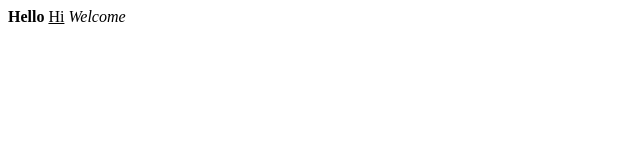
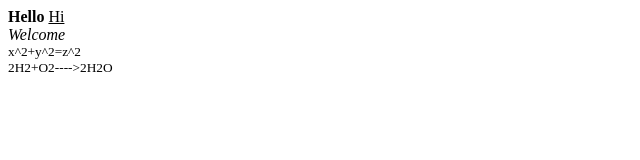
Before and after one commit to iamneo-production/fbbbceafaadaeccdffeecabfeedab, a website: page public/index.html in a window 1280 px wide. Shown: the whole page, without its empty margins (0-640 px from the left). Drawn offline with Linux system fonts and the light colour scheme.

Commit message:
Backup Commit

```diff
--- a/public/index.html
+++ b/public/index.html
@@ -1,5 +1,9 @@
 <html>
 <body>
 <p><b>Hello</b>
-<u>Hi</u>
-<i>Welcome</i>
+<u>Hi</u><br>
+<i>Welcome</i><br>
+<sup>x^2+y^2=z^2</sup><br>
+<sub>2H2+O2---->2H2O</sub><br>
+</body>
+</html>
```
